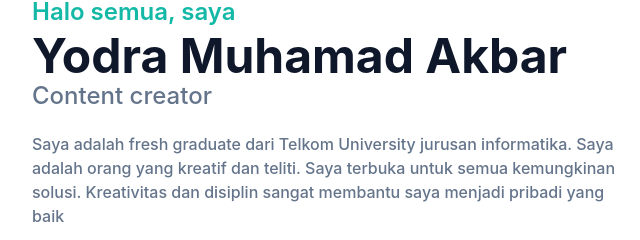
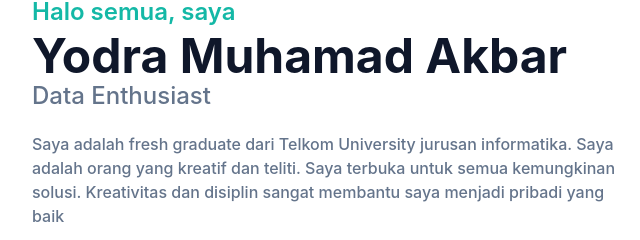
Before and after one commit to yodraMuhammad/portfolio, a website: page index.html in a window 1280 px wide. Shown: the part 148-388 px from the top of the page, 0-640 px from the left. Drawn offline with Linux system fonts and the light colour scheme.

Commit message:
Update index.html

```diff
--- a/index.html
+++ b/index.html
@@ -48,7 +48,7 @@
                     <h1 class="text-base font-semibold text-primary md:text-xl lg:text-2xl">Halo semua, saya
                         <span class="block font-bold text-dark text-4xl mt-1 lg:text-5xl ">Yodra Muhamad Akbar</span>
                     </h1>
-                    <h2 class="font-medium text-secondary text-lg mb-5 lg:text-2xl">Content creator</h2>
+                    <h2 class="font-medium text-secondary text-lg mb-5 lg:text-2xl">Data Enthusiast</h2>
                     <p class="font-medium text-secondary mb-10 leadinng-relaxed">Saya adalah fresh graduate dari Telkom University jurusan informatika. Saya adalah orang yang kreatif dan teliti. Saya terbuka untuk semua kemungkinan solusi. Kreativitas dan disiplin sangat membantu saya menjadi pribadi yang baik</p>
                     <a href="https://wa.me/6281395241002" class="text-base font-semibold text-white bg-primary py-3 px-8 rounded-full hover:shadow-lg hover:opacity-80 transition duration-300 ease-in-out">Hubungi Saya</a>
                 </div>
```
